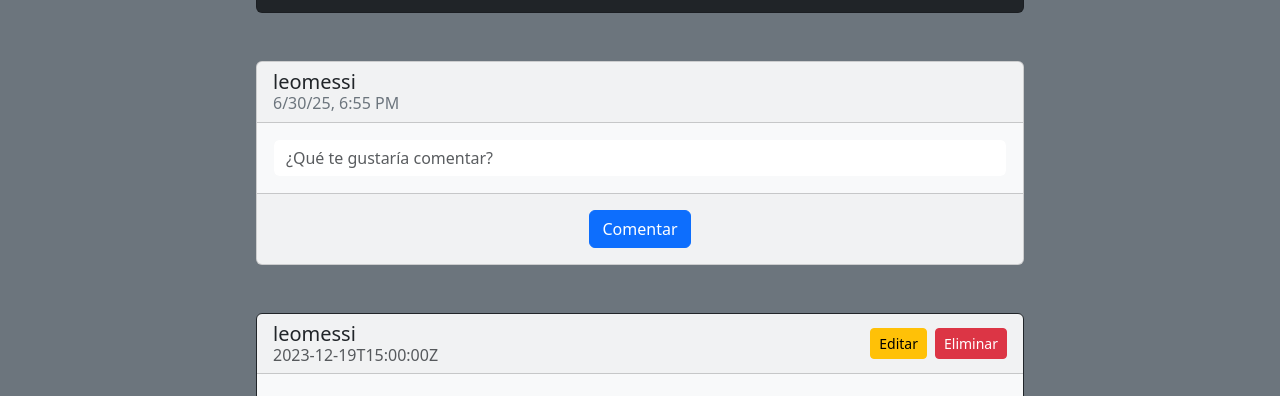
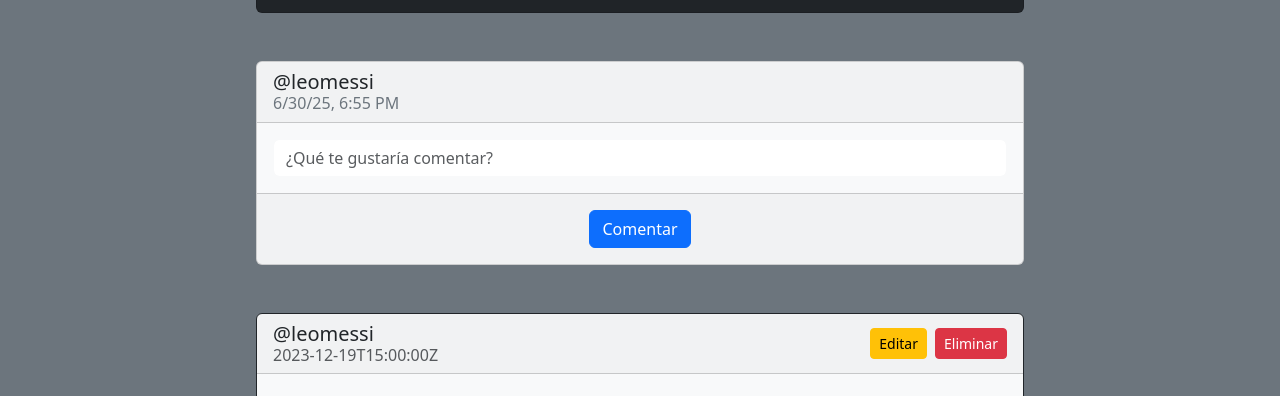
Before and after one commit to team4bits/frontEnd-redSocial, a React (Vite) app: page / in a window 1280 px wide. Shown: the part 1169-1565 px from the top of the page. Built offline with nearby package versions, Linux system fonts and the light colour scheme.

Commit message:
perfil parametrizado

```diff
--- a/src/components/Comment.jsx
+++ b/src/components/Comment.jsx
@@ -5,7 +5,7 @@ const Comment = ({user, comment}) => {
         <Card className="w-100 w-md-75 w-lg-50 mx-auto my-5 bg-light text-dark border-dark" style={{ minHeight: '10rem', maxWidth: '60vw' }}>
             <Card.Header className='d-flex justify-content-between align-items-center text-light gap-2'>
                 <div>
-                    <Card.Title className="mb-1 text-dark">{user.nickName}</Card.Title>
+                    <Card.Title className="mb-1 text-dark">@{user.nickName}</Card.Title>
                     <Card.Subtitle className="text-muted">{comment.fecha} </Card.Subtitle>
                 </div>
                 <div className='d-flex gap-2'>
--- a/src/components/FormComment.jsx
+++ b/src/components/FormComment.jsx
@@ -15,7 +15,7 @@ const FormComment = ({ user }) => {
             <Card className="w-100 w-md-75 w-lg-50 mx-auto my-5 bg-light text-dark" style={{ minHeight: '10rem', maxWidth: '60vw' }}>
                 <Card.Header className='d-flex justify-content-between align-items-center text-dark gap-2'>
                     <div>
-                        <Card.Title className="text-dark mb-1">{user.nickName}</Card.Title>
+                        <Card.Title className="text-dark mb-1">@{user.nickName}</Card.Title>
                         <Card.Subtitle className="text-secondary">
                             {currentTime.toLocaleString(undefined, {
                                 dateStyle: 'short',
--- a/src/components/Post.jsx
+++ b/src/components/Post.jsx
@@ -5,6 +5,7 @@ import img3 from '../assets/dibu-colombia.jpg';
 import img4 from '../assets/leo-dibu-toro.jpg';
 
 const Post = ({user,post}) => {
+  // Estos datos todavia estan hardcodeados
   const images = [img1, img2, img3, img4];
   const tags = ["campeones del mundo", "festejos", "Argentina"];
 
--- a/src/components/profile/ProfileContent.jsx
+++ b/src/components/profile/ProfileContent.jsx
@@ -8,7 +8,7 @@ const ProfileContent = ({ activeTab, user }) => {
     <>
       {activeTab === 'posts' && (
         <>
-          <FormPost />
+          <FormPost user={user} />
           {user.posts.length > 0 ? (
             user.posts.map((post) => (
               <Post
@@ -26,10 +26,9 @@ const ProfileContent = ({ activeTab, user }) => {
       {activeTab === 'comments' && (
         user.comments.length > 0 ? (
           user.comments.map((comment) => (
-            <Comment
+            <Comment user={user}
+              comment={comment}
               key={comment.id}
-              content={comment.content}
-              fecha={comment.fecha}
             />
           ))
         ) : (
--- a/src/pages/Perfil.jsx
+++ b/src/pages/Perfil.jsx
@@ -54,6 +54,7 @@ const Perfil = () => {
         <ProfileContent
           activeTab={activeTab}
           user={user}
+          comment={user.comments[0]}
         />
       </div>
     </Container>
```
